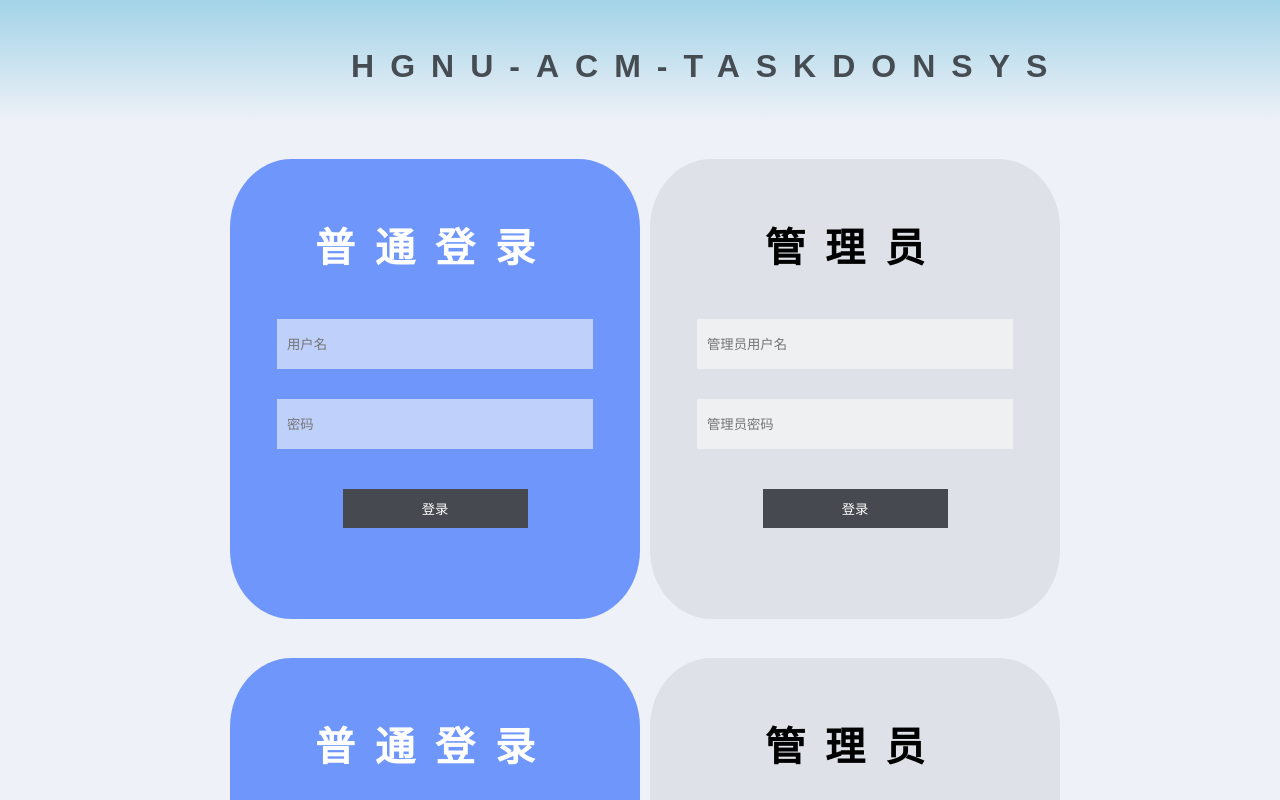
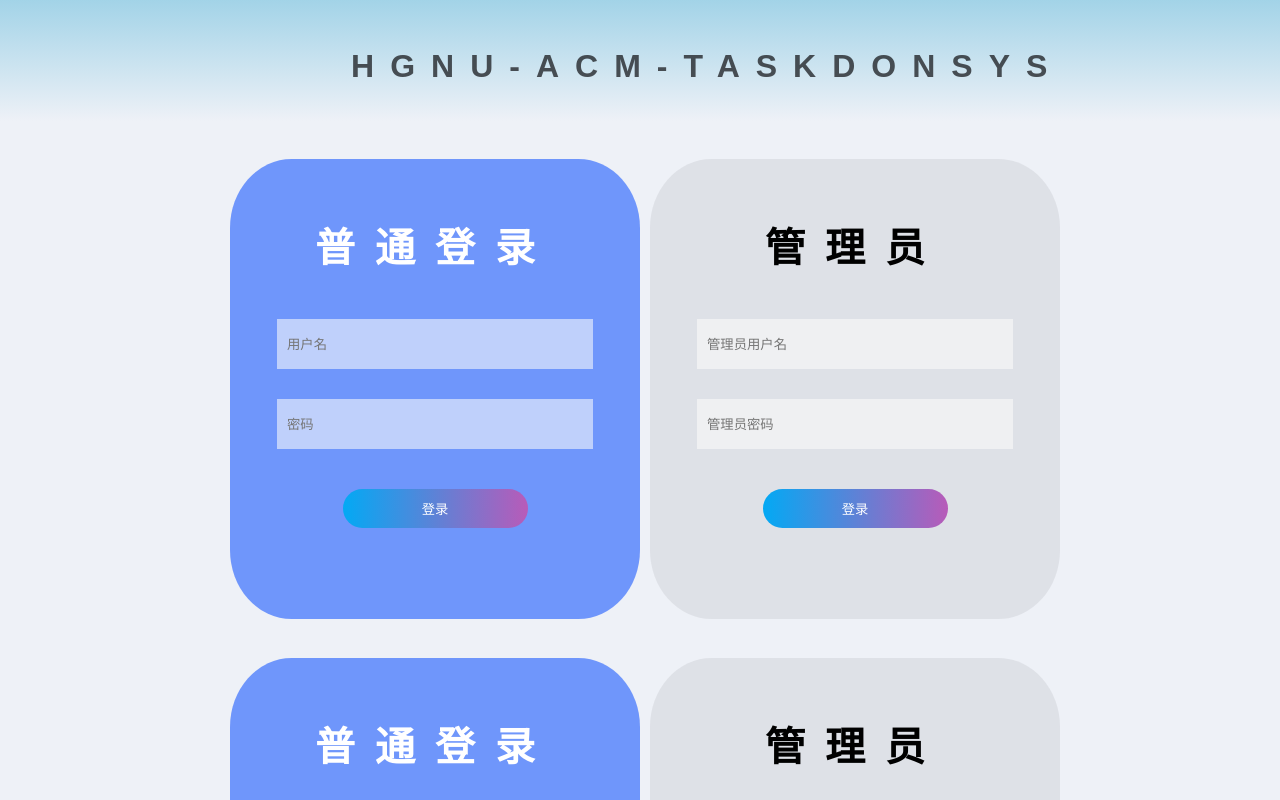
Before and after one commit to lcx17386298390/task_punch_system, a Vue app in the folder start-end/: page /#/login in a window 1280 px wide. Shown: the top 800 px of the page. Built offline with nearby package versions, Linux system fonts and the light colour scheme.

Commit message:
增加炫光按钮

```diff
--- a/start-end/src/components/login.vue
+++ b/start-end/src/components/login.vue
@@ -101,5 +101,28 @@ button {
   border: none;
   cursor: pointer;
   width: 50%;
+  border-radius: 50px;
+    /* 背景渐变色 */
+    background-image: linear-gradient(to right, #03a9f4, #f441a5, #ffeb3b, #09a8f4);
+    /* 背景渐变色大小 */
+    background-size: 400%;
 }
+
+
+
+    button:hover {
+      /* 动画 名称 时间 infinite 是无限次播放 */
+      animation: sun 8s infinite;
+    }
+
+    button:hover::before {
+      animation: sun 8s infinite;
+    }
+
+    @keyframes sun {
+      100% {
+        /* 背景位置 */
+        background-position: -400% 0;
+      }
+    }
 </style>
```
Also changed, not shown: start-end/src/App.vue (line endings or trailing spaces).
